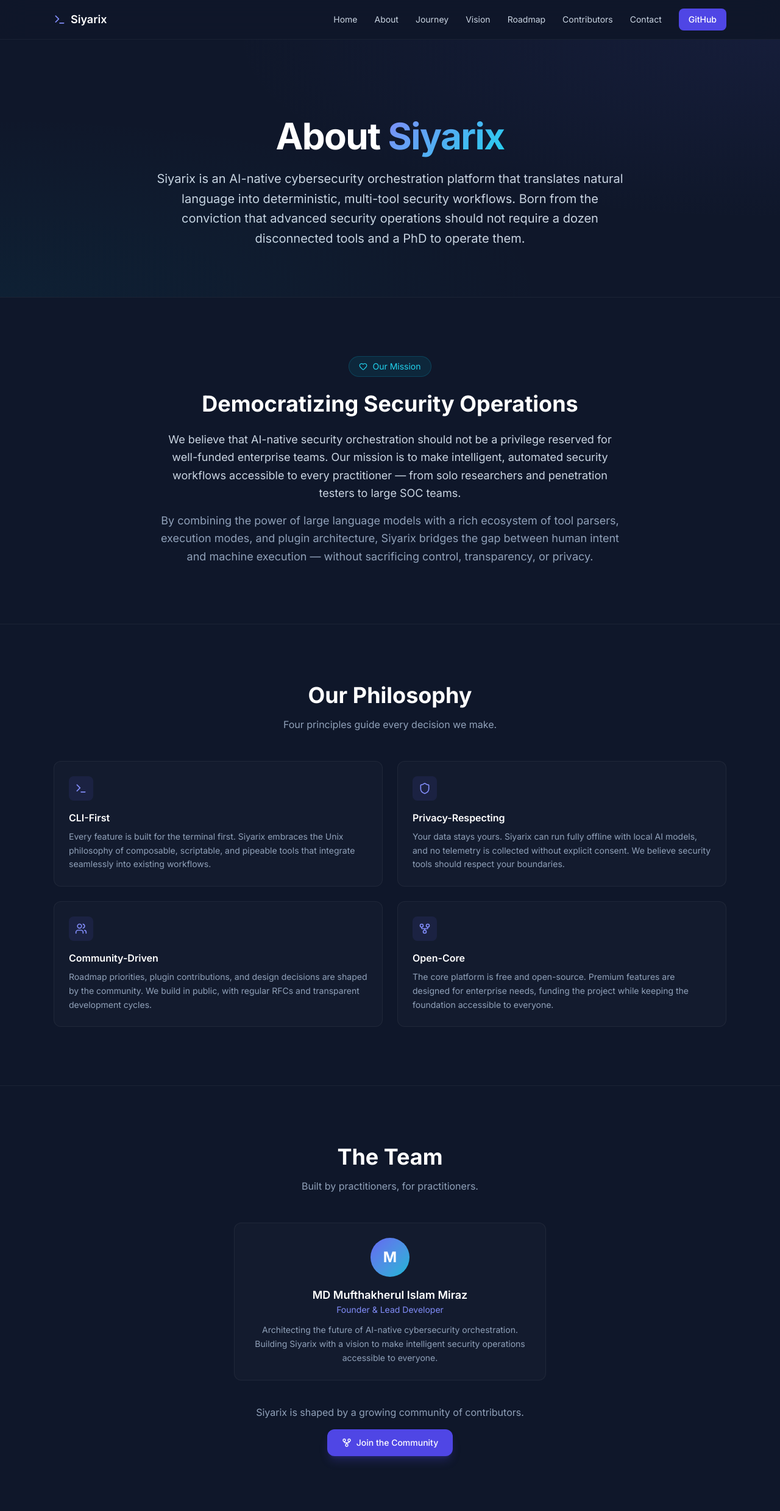
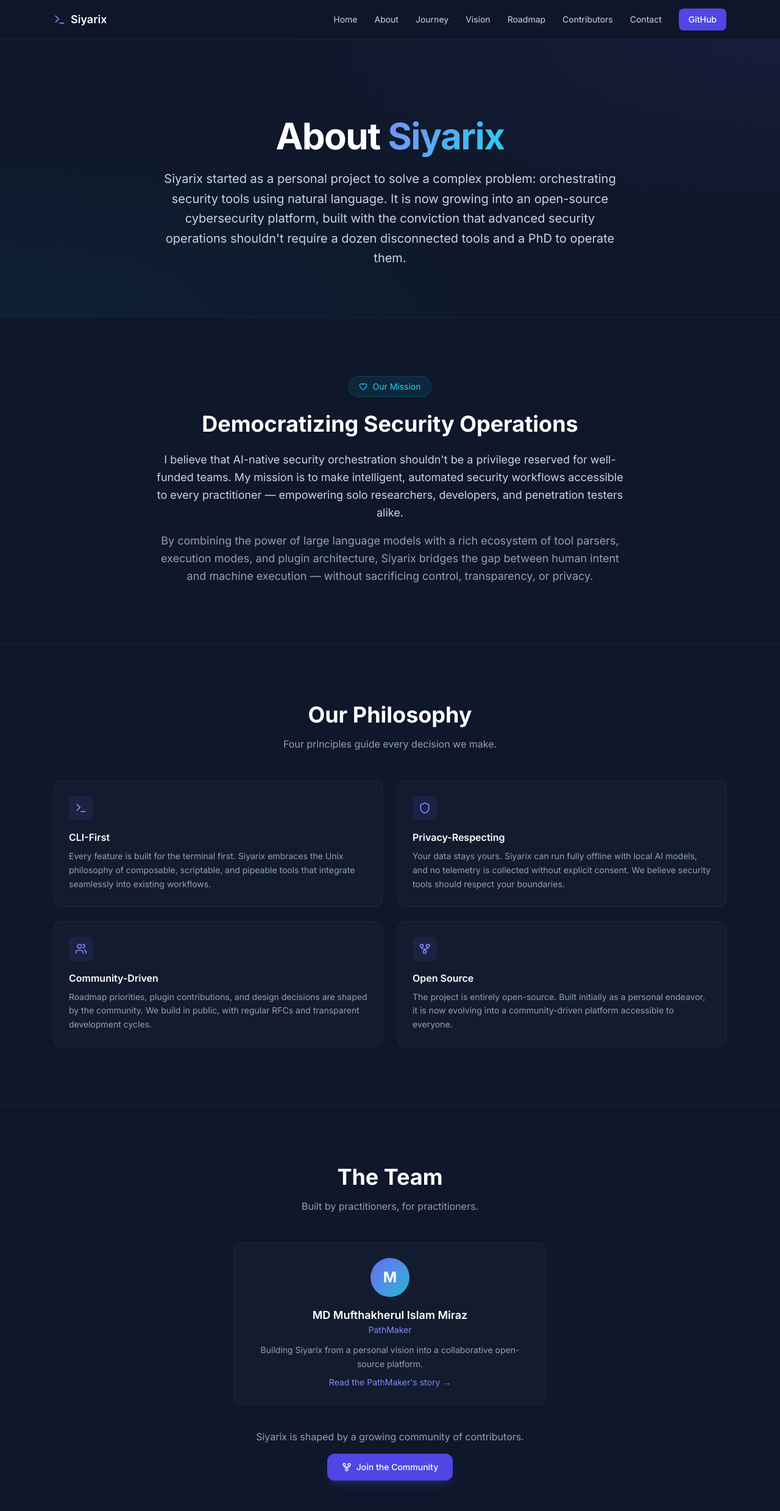
Before and after one commit to siyarix/siyarix.github.io, a Next.js app: page /about in a window 1280 px wide. Shown: the top 2478 px of the page at 61% size. Built offline with nearby package versions, Linux system fonts and the light colour scheme.

Commit message:
Refactor: Update branding and narrative to focus on the open-source journey, introducing PathMaker

```diff
--- a/src/app/about/page.tsx
+++ b/src/app/about/page.tsx
@@ -4,7 +4,7 @@
 export const metadata: Metadata = {
   title: "About",
   description:
-    "Learn about Siyarix — the AI-native cybersecurity orchestration platform democratizing security operations.",
+    "Learn about Siyarix — a growing personal project turning into an open-source cybersecurity orchestration platform.",
 };
 
 const philosophy = [
@@ -28,9 +28,9 @@
   },
   {
     icon: GitFork,
-    title: "Open-Core",
+    title: "Open Source",
     description:
-      "The core platform is free and open-source. Premium features are designed for enterprise needs, funding the project while keeping the foundation accessible to everyone.",
+      "The project is entirely open-source. Built initially as a personal endeavor, it is now evolving into a community-driven platform accessible to everyone.",
   },
 ];
 
@@ -47,11 +47,11 @@
               About <span className="gradient-text">Siyarix</span>
             </h1>
             <p className="mt-6 text-lg leading-relaxed text-slate-300 sm:text-xl">
-              Siyarix is an AI-native cybersecurity orchestration platform that
-              translates natural language into deterministic, multi-tool
-              security workflows. Born from the conviction that advanced
-              security operations should not require a dozen disconnected tools
-              and a PhD to operate them.
+              Siyarix started as a personal project to solve a complex problem:
+              orchestrating security tools using natural language. It is now growing
+              into an open-source cybersecurity platform, built with the conviction
+              that advanced security operations shouldn&apos;t require a dozen disconnected
+              tools and a PhD to operate them.
             </p>
           </div>
         </div>
@@ -69,11 +69,11 @@
               Democratizing Security Operations
             </h2>
             <p className="mt-6 text-lg leading-relaxed text-slate-300">
-              We believe that AI-native security orchestration should not be a
-              privilege reserved for well-funded enterprise teams. Our mission
-              is to make intelligent, automated security workflows accessible
-              to every practitioner — from solo researchers and penetration
-              testers to large SOC teams.
+              I believe that AI-native security orchestration shouldn&apos;t be a
+              privilege reserved for well-funded teams. My mission is to make
+              intelligent, automated security workflows accessible to every
+              practitioner — empowering solo researchers, developers, and
+              penetration testers alike.
             </p>
             <p className="mt-4 text-lg leading-relaxed text-slate-400">
               By combining the power of large language models with a rich
@@ -132,16 +132,20 @@
               <div className="mx-auto flex h-16 w-16 items-center justify-center rounded-full bg-gradient-to-br from-siyarix-500 to-accent">
                 <span className="text-2xl font-bold text-white">M</span>
               </div>
-              <h3 className="mt-4 text-lg font-semibold text-white">
-                MD Mufthakherul Islam Miraz
-              </h3>
+              <Link href="/pathmaker" className="group/link block">
+                <h3 className="mt-4 text-lg font-semibold text-white transition-colors group-hover/link:text-siyarix-400">
+                  MD Mufthakherul Islam Miraz
+                </h3>
+              </Link>
               <p className="text-sm text-siyarix-400">
-                Founder &amp; Lead Developer
+                PathMaker
               </p>
               <p className="mt-3 text-sm leading-relaxed text-slate-400">
-                Architecting the future of AI-native cybersecurity
-                orchestration. Building Siyarix with a vision to make
-                intelligent security operations accessible to everyone.
+                Building Siyarix from a personal vision into a collaborative open-source platform.
+                <br />
+                <Link href="/pathmaker" className="mt-2 inline-block text-siyarix-400 hover:underline">
+                  Read the PathMaker&apos;s story &rarr;
+                </Link>
               </p>
             </div>
           </div>
--- a/src/app/journey/page.tsx
+++ b/src/app/journey/page.tsx
@@ -18,8 +18,8 @@
 };
 
 interface Milestone {
-  quarter: string;
-  year: string;
+  date: string;
+  phase: string;
   title: string;
   description: string;
   icon: React.ComponentType<{ className?: string }>;
@@ -27,76 +27,36 @@
 
 const milestones: Milestone[] = [
   {
-    quarter: "Q1",
-    year: "2024",
-    title: "Initial Concept & Prototype",
+    date: "June 24",
+    phase: "2026",
+    title: "The Core Engine & Planner Evolution",
     description:
-      "Bare-metal prototype with basic nmap parsing proved the core thesis: natural language can orchestrate security tooling. The first 500 lines of Python became the foundation of everything that followed.",
-    icon: History,
-  },
-  {
-    quarter: "Q2",
-    year: "2024",
-    title: "Open-Source Release",
-    description:
-      "Siyarix went public on GitHub. The community began forming around the shared vision of AI-driven security automation. Early contributors shaped the parser architecture and CLI design.",
-    icon: GitBranch,
-  },
-  {
-    quarter: "Q3",
-    year: "2024",
-    title: "10+ AI Providers & Autonomous Mode",
-    description:
-      "Integrated providers across OpenAI, Anthropic, Google, and open-source models. Introduced autonomous mode — the platform's first self-directed execution engine capable of goal-driven security workflows.",
+      "A massive sprint of foundational architecture. We introduced robust offline execution with the Registry mode, wired up comprehensive step-by-step progress tracking, and dramatically expanded the AI planner with advanced intent mapping across 20+ crucial system and security tools.",
     icon: Rocket,
   },
   {
-    quarter: "Q4",
-    year: "2024",
-    title: "50+ Tool Parsers & Compliance Engine",
+    date: "June 25",
+    phase: "2026",
+    title: "v1.0.0 Stable Release & Hardening",
     description:
-      "Crossed 50 structured parsers for nmap, nuclei, masscan, gobuster, and dozens more. Launched the compliance assessment engine covering PCI-DSS, HIPAA, ISO 27001, and SOC 2. First enterprise adopters came onboard.",
-    icon: Star,
-  },
-  {
-    quarter: "Q1",
-    year: "2025",
-    title: "v2.0 — Swarm Multi-Agent Orchestration",
-    description:
-      "Architected a swarm-based multi-agent system enabling parallel intelligence across specialized agents. Surpassed 80 tool parsers. The orchestration layer became fully recursive and adaptive.",
-    icon: Globe,
-  },
-  {
-    quarter: "Q2",
-    year: "2025",
-    title: "Offline Mode & Deep Scan Engine",
-    description:
-      "Delivered fully air-gapped operation with the Registry execution mode. The deep scan engine brought multi-layered reconnaissance and a continuous learning system that improves results over time.",
+      "Siyarix reached its first stable release milestone. We migrated from hardcoded data to a persistent SQLite backend, introduced the Deep Scan engine, established 9 rigorous CI/CD workflows for ultimate reliability, and completely overhauled our documentation structure.",
     icon: Shield,
   },
   {
-    quarter: "Q3",
-    year: "2025",
-    title: "REST API & Mobile Installers",
+    date: "June 26",
+    phase: "2026",
+    title: "Stabilization & Test Coverage",
     description:
-      "Previewed the REST API for headless integration. Shipped iOS and Android installers, extending Siyarix to mobile security workflows and on-the-go operations.",
+      "A concentrated focus on stability across platforms. We resolved critical Windows-specific edge cases, synchronized integration tests with our new execution engine, and ensured complete zero-trust reliability across all orchestration routines.",
     icon: Code,
   },
   {
-    quarter: "Q4",
-    year: "2025",
-    title: "25+ AI Providers, 47 CI/CD Workflows",
+    date: "Present",
+    phase: "Future",
+    title: "Sustainable Open Source",
     description:
-      "Expanded to 25+ AI providers with automatic failover and ensemble voting. 47 CI/CD workflows hardened the delivery pipeline. Surpassed 110 test files with comprehensive coverage.",
-    icon: Users,
-  },
-  {
-    quarter: "H1",
-    year: "2026",
-    title: "v1.0.0 — Stable Release",
-    description:
-      "Moved to the siyarix organization. v1.0.0 marked the first stable release — four execution modes, 80+ parsers, enterprise compliance, and a thriving open-source community. The platform is production-ready.",
-    icon: Shield,
+      "Siyarix is now an actively growing open-source platform. The journey continues as we refine the AI context engines, invite community contributions, and push the boundaries of what autonomous orchestration can achieve.",
+    icon: Globe,
   },
 ];
 
@@ -133,8 +93,8 @@
               Our <span className="gradient-text">Journey</span>
             </h1>
             <p className="mt-6 text-lg leading-relaxed text-slate-300 sm:text-xl">
-              From a bold prototype to a production-grade AI cybersecurity platform
-              — every milestone that shaped Siyarix.
+              From an initial idea to a highly capable AI cybersecurity orchestrator
+              — a rapid sprint of intense development that shaped Siyarix.
             </p>
           </div>
         </div>
@@ -153,7 +113,7 @@
 
               return (
                 <div
-                  key={`${milestone.year}-${milestone.quarter}`}
+                  key={`${milestone.phase}-${milestone.date}`}
                   className={cn(
                     "relative mb-12 pl-10 sm:mb-16 sm:w-1/2 sm:pl-0 lg:mb-20",
                     isLeft
@@ -189,7 +149,7 @@
                     )}
                   >
                     <span className="inline-flex items-center gap-1.5 rounded-full border border-siyarix-500/20 bg-siyarix-500/10 px-3 py-1 text-xs font-medium text-siyarix-300">
-                      {milestone.quarter} {milestone.year}
+                      {milestone.date}, {milestone.phase}
                     </span>
                   </div>
 
--- a/src/app/page.tsx
+++ b/src/app/page.tsx
@@ -7,7 +7,6 @@
   ArrowRight,
   GitFork,
   Terminal,
-  Cloud,
   Puzzle,
 } from "lucide-react";
 import { cn } from "@/lib/utils";
@@ -21,9 +20,9 @@
   },
   {
     icon: Wrench,
-    title: "80+ Tool Parsers",
+    title: "110+ Tool Parsers",
     description:
-      "Structured output extraction from nmap, nuclei, masscan, gobuster, metasploit, trivy, semgrep, and 70+ more security tools — all plug-and-play.",
+      "Structured output extraction from nmap, nuclei, masscan, gobuster, metasploit, trivy, semgrep, and 100+ more security tools — all plug-and-play.",
   },
   {
     icon: Terminal,
@@ -33,15 +32,9 @@
   },
   {
     icon: Shield,
-    title: "Enterprise-Grade Security",
+    title: "Robust Security Built-in",
     description:
       "Two-stage permission gate, AES-256-GCM credential store, SHA-256 chained audit log, DLP engine, stealth mode, and OPSEC controls.",
-  },
-  {
-    icon: Cloud,
-    title: "Multi-Cloud & Compliance",
-    description:
-      "Compliance assessments for PCI-DSS, HIPAA, ISO 27001, SOC 2, NIST 800-53, and GDPR. Cloud posture scanning across AWS, Azure, GCP, and Kubernetes.",
   },
   {
     icon: Puzzle,
@@ -53,7 +46,7 @@
 
 const stats = [
   { label: "AI Providers", value: "25+" },
-  { label: "Tool Parsers", value: "80+" },
+  { label: "Tool Parsers", value: "110+" },
   { label: "CLI Commands", value: "50+" },
   { label: "Test Files", value: "110+" },
 ];
@@ -72,11 +65,11 @@
               v1.0.0 — Stable Release
             </div>
             <h1 className="text-4xl font-bold tracking-tight text-white sm:text-5xl lg:text-6xl">
-              AI Cybersecurity{" "}
-              <span className="gradient-text">Orchestration</span> Platform
+              An Open-Source AI{" "}
+              <span className="gradient-text">Security</span> Orchestrator
             </h1>
             <p className="mt-6 text-lg leading-relaxed text-slate-300 sm:text-xl">
-              Translate natural language security objectives into precise, multi-tool workflows.
+              A growing open-source project translating natural language security objectives into precise, multi-tool workflows.
               Describe what you want to accomplish — Siyarix handles the how.
             </p>
             <div className="mt-10 flex flex-col items-center justify-center gap-4 sm:flex-row">
@@ -89,8 +82,14 @@
                 <ArrowRight className="h-4 w-4" />
               </Link>
               <Link
+                href="/install"
+                className="gradient-border rounded-xl bg-white/5 px-6 py-3 text-sm font-medium text-slate-200 transition-all hover:bg-white/10"
+              >
+                Install Now
+              </Link>
+              <Link
                 href="/about"
-                className="gradient-border rounded-xl bg-white/5 px-6 py-3 text-sm font-medium text-slate-200 transition-all hover:bg-white/10"
+                className="rounded-xl border border-white/10 bg-white/5 px-6 py-3 text-sm font-medium text-slate-200 transition-all hover:bg-white/10"
               >
                 Learn More
               </Link>
@@ -102,7 +101,7 @@
               Quick Start
             </div>
             <pre className="mt-4 overflow-x-auto text-sm text-slate-300">
-              <code>{`$ pip install siyarix
+              <code>{`$ curl -fsSL https://siyarix.github.io/install.sh | bash
 $ siyarix                          # Launch the onboarding wizard
 $ siyarix scan quick example.com   # Run a quick port scan
 $ siyarix run "enumerate services" # Natural language command
@@ -133,11 +132,11 @@
         <div className="mx-auto max-w-6xl px-4 py-16 sm:px-6 lg:py-24">
           <div className="mx-auto max-w-2xl text-center">
             <h2 className="text-3xl font-bold text-white sm:text-4xl">
-              Everything a security team needs
+              Built for the security community
             </h2>
             <p className="mt-4 text-slate-400">
               From reconnaissance to reporting — Siyarix unifies your security toolchain under a
-              single, intelligent interface.
+              single, intelligent, open-source interface.
             </p>
           </div>
           <div className="mt-12 grid gap-6 sm:grid-cols-2 lg:grid-cols-3">
@@ -164,11 +163,10 @@
         <div className="mx-auto max-w-6xl px-4 py-16 sm:px-6 lg:py-24">
           <div className="rounded-2xl border border-white/5 bg-gradient-to-br from-siyarix-900/30 via-surface to-accent/5 p-8 text-center sm:p-12 lg:p-16">
             <h2 className="text-2xl font-bold text-white sm:text-3xl">
-              Ready to transform your security operations?
+              Ready to join the open-source security movement?
             </h2>
             <p className="mx-auto mt-4 max-w-xl text-slate-400">
-              Join the community of security professionals using AI-native orchestration to work
-              smarter, faster, and more effectively.
+              Join the growing community of security professionals and researchers exploring AI-native orchestration.
             </p>
             <div className="mt-8 flex flex-col items-center justify-center gap-4 sm:flex-row">
               <Link
--- /dev/null
+++ b/src/app/pathmaker/page.tsx
@@ -0,0 +1,79 @@
+import type { Metadata } from "next";
+import Link from "next/link";
+import { ArrowLeft, Compass, Terminal, Sparkles, Code2 } from "lucide-react";
+
+export const metadata: Metadata = {
+  title: "The PathMaker",
+  description: "Meet MD Mufthakherul Islam Miraz, the PathMaker behind Siyarix.",
+};
+
+export default function PathMakerPage() {
+  return (
+    <>
+      <section className="relative overflow-hidden border-b border-white/5">
+        <div className="absolute inset-0 bg-[radial-gradient(ellipse_at_top_right,rgba(99,102,241,0.08),transparent_50%)]" />
+        <div className="absolute inset-0 bg-[radial-gradient(ellipse_at_bottom_left,rgba(6,182,212,0.06),transparent_50%)]" />
+        <div className="mx-auto max-w-6xl px-4 pb-20 pt-16 sm:px-6 sm:pt-24 lg:pt-32">
+
+          <Link href="/about" className="mb-8 inline-flex items-center gap-2 text-sm text-slate-400 hover:text-white transition-colors">
+            <ArrowLeft className="h-4 w-4" />
+            Back to About
+          </Link>
+
+          <div className="mx-auto max-w-3xl text-center mt-8">
+            <div className="mb-6 inline-flex items-center gap-2 rounded-full border border-siyarix-500/20 bg-siyarix-500/10 px-4 py-1.5 text-sm text-siyarix-300">
+              <Compass className="h-3.5 w-3.5" />
+              The PathMaker
+            </div>
+            <h1 className="text-4xl font-bold tracking-tight text-white sm:text-5xl lg:text-6xl">
+              MD Mufthakherul Islam <span className="gradient-text">Miraz</span>
+            </h1>
+            <p className="mt-6 text-lg leading-relaxed text-slate-300 sm:text-xl">
+              I don&apos;t just write code; I forge paths. Siyarix started as a personal journey to simplify cybersecurity, and as the PathMaker, I&apos;m dedicated to shaping its open-source future alongside the community.
+            </p>
+          </div>
+        </div>
+      </section>
+
+      <section className="border-b border-white/5">
+        <div className="mx-auto max-w-6xl px-4 py-16 sm:px-6 lg:py-24">
+          <div className="grid gap-12 lg:grid-cols-2 lg:gap-16 items-center">
+            <div>
+              <h2 className="text-3xl font-bold text-white sm:text-4xl">
+                Why &quot;PathMaker&quot;?
+              </h2>
+              <div className="mt-6 space-y-6 text-lg text-slate-300 leading-relaxed">
+                <p>
+                  In traditional software development, titles like &quot;Founder&quot; or &quot;Lead Developer&quot; imply a rigid hierarchy. But open source is an expedition. It requires someone to break the initial trail, clear the obstacles, and draw the map for others to follow.
+                </p>
+                <p>
+                  As the PathMaker, my role isn&apos;t just about leading from the top down. It&apos;s about ensuring the underlying architecture is robust enough for contributors to explore safely, innovating new ways to orchestrate AI with security tooling, and ensuring the project remains accessible to everyone.
+                </p>
+                <p>
+                  Siyarix is growing fast, but at its heart, it remains a passionate endeavor to push the boundaries of what is possible in cybersecurity orchestration.
+                </p>
+              </div>
+            </div>
+            <div className="grid gap-6 sm:grid-cols-2">
+              <div className="rounded-xl border border-white/5 bg-white/[0.02] p-6 glow">
+                <Code2 className="h-6 w-6 text-siyarix-400 mb-4" />
+                <h3 className="font-semibold text-white">Architect</h3>
+                <p className="mt-2 text-sm text-slate-400">Designing the core foundations, from the 110+ tool parsers to the zero-trust execution modes.</p>
+              </div>
+              <div className="rounded-xl border border-white/5 bg-white/[0.02] p-6 glow">
+                <Sparkles className="h-6 w-6 text-siyarix-400 mb-4" />
+                <h3 className="font-semibold text-white">Visionary</h3>
+                <p className="mt-2 text-sm text-slate-400">Charting the course for AI-native orchestration in an open, community-driven ecosystem.</p>
+              </div>
+              <div className="rounded-xl border border-white/5 bg-white/[0.02] p-6 glow sm:col-span-2">
+                <Terminal className="h-6 w-6 text-siyarix-400 mb-4" />
+                <h3 className="font-semibold text-white">Developer</h3>
+                <p className="mt-2 text-sm text-slate-400">Actively building, testing, and refining the Siyarix CLI and integration plugins every day.</p>
+              </div>
+            </div>
+          </div>
+        </div>
+      </section>
+    </>
+  );
+}
--- a/src/app/roadmap/page.tsx
+++ b/src/app/roadmap/page.tsx
@@ -26,8 +26,8 @@
   {
     title: "Cloud Scanner",
     description: "Multi-cloud posture scanning for AWS, Azure, GCP",
-    status: "now",
-    statusLabel: "In Development",
+    status: "later",
+    statusLabel: "Future",
     icon: Building2,
   },
   {
```
Also changed, not shown: src/app/vision/page.tsx (+7 -7 lines).
